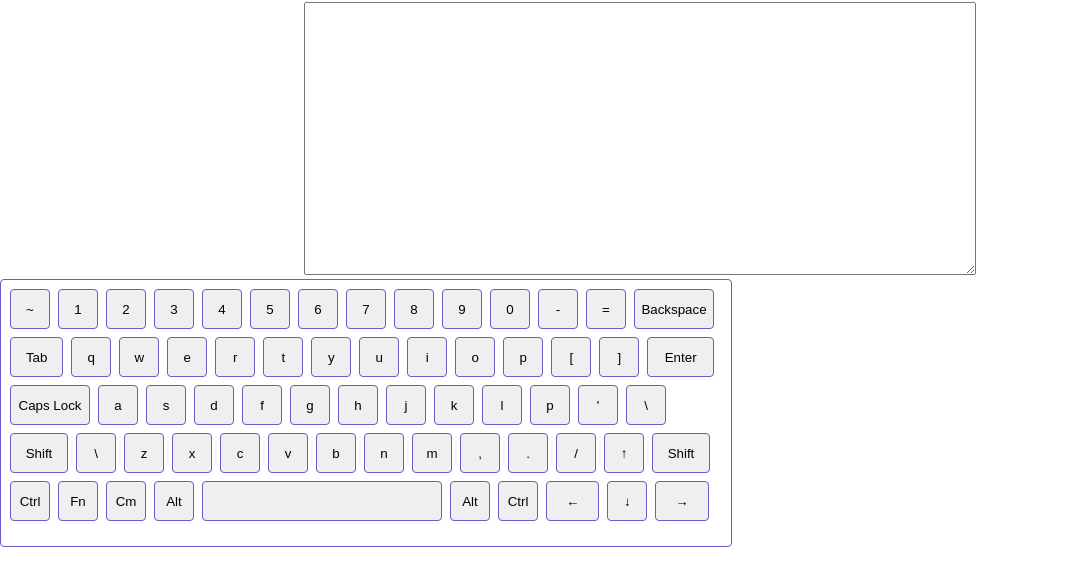
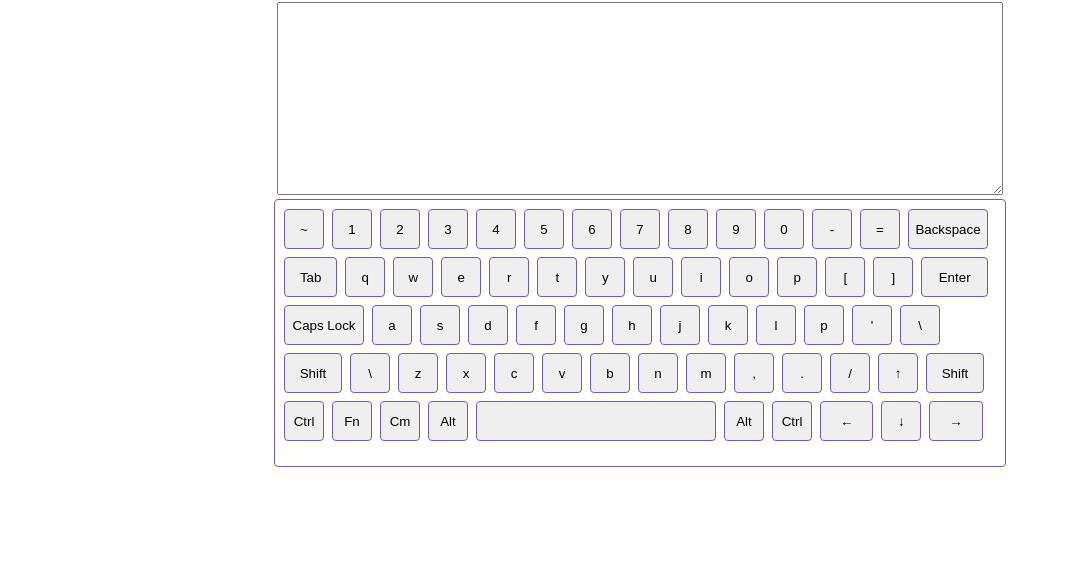
Before and after one commit to bogdanovich231/Virtual-Keyboard, a website: page index.html in a window 1280 px wide. Shown: the part 78-664 px from the top of the page, without its empty margins (0-1069 px from the left). Drawn offline with Linux system fonts and the light colour scheme.

Commit message:
fix: changed the keyboard position to central and reduced the textarea

```diff
--- a/style.css
+++ b/style.css
@@ -12,9 +12,8 @@ body {
 }
 
 .textarea {
-    width: 50em;
-    height: 20em;
-
+    width: 54em;
+    height: 14em;
 }
 
 .keyboard_body {
@@ -23,13 +22,14 @@ body {
     border-radius: 4px;
     height: 16em;
     width: 45em;
+    margin: 0 auto;
 }
 
 .line::after {
     content: "";
     display: block;
     clear: both;
-    float: left;
+
 }
 
 .key {
```
